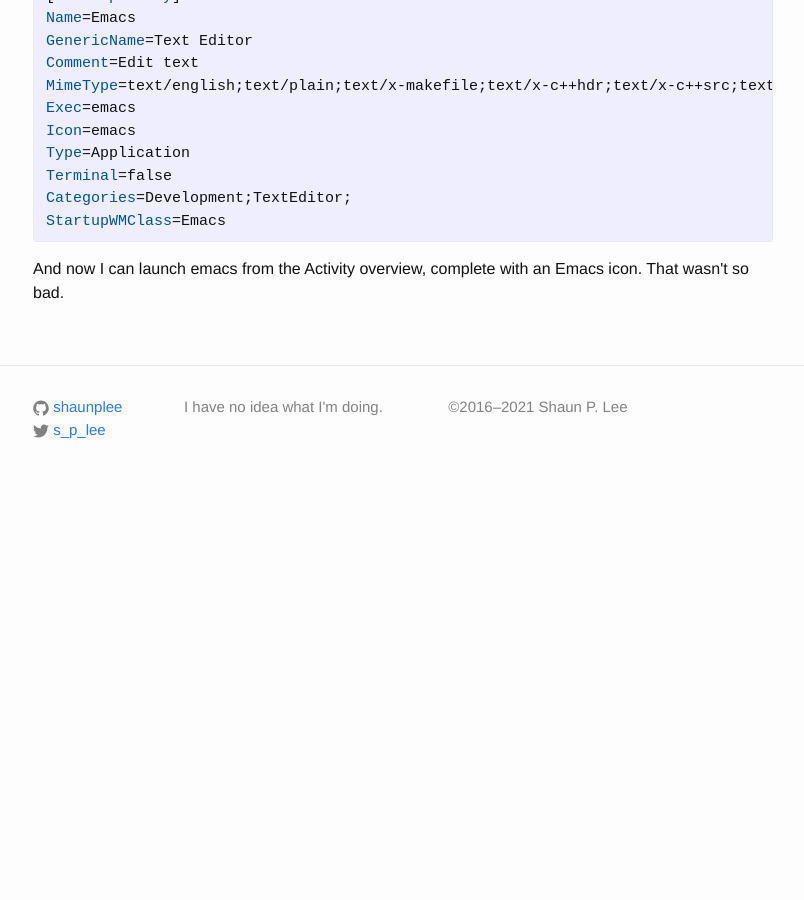
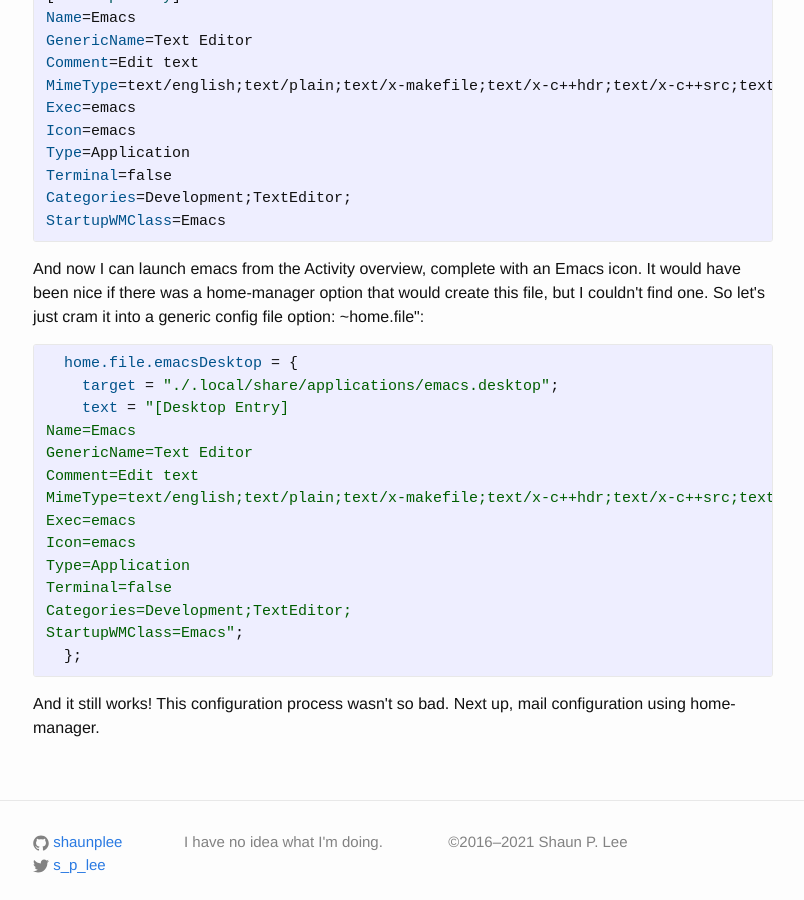
Before and after one commit to shaunplee/shaunplee.github.io, a Jekyll site: the page built from _posts/2021-03-15-nix-home-manager.html, in a window 1280 px wide and 900 px high, scrolled down 3828 px. Shown: the whole window, without its empty margins (237-1041 px from the left). Built offline with Jekyll 4.4.1, drawn with Linux system fonts in a browser that asks for light colours; before the commit the page ends 4329 px from its top, so only the background shows below that.

Commit message:
Add configuration for emacs.desktop file.

```diff
--- a/_posts/2021-03-15-nix-home-manager.html
+++ b/_posts/2021-03-15-nix-home-manager.html
@@ -242,7 +242,28 @@ Digging around led me to some instructions on using <a href="https://bitbucket.o
 </div>
 
 <p>
-And now I can launch emacs from the Activity overview, complete with an Emacs icon. That wasn't so bad.
+And now I can launch emacs from the Activity overview, complete with an Emacs icon. It would have been nice if there was a home-manager option that would create this file, but I couldn't find one. So let's just cram it into a generic config file option: ~home.file":
+</p>
+<div class="org-src-container">
+<pre class="src src-nix">  <span style="color: #00538b;">home.file.emacsDesktop</span> = {
+    <span style="color: #00538b;">target</span> = <span style="color: #005e00;">"./.local/share/applications/emacs.desktop"</span>;
+    <span style="color: #00538b;">text</span> = <span style="color: #005e00;">"[Desktop Entry]</span>
+<span style="color: #005e00;">Name=Emacs</span>
+<span style="color: #005e00;">GenericName=Text Editor</span>
+<span style="color: #005e00;">Comment=Edit text</span>
+<span style="color: #005e00;">MimeType=text/english;text/plain;text/x-makefile;text/x-c++hdr;text/x-c++src;text/x-chdr;text/x-csrc;text/x-java;text/x-moc;text/x-pascal;text/x-tcl;text/x-tex;application/x-shellscript;text/x-c;text/x-c++;</span>
+<span style="color: #005e00;">Exec=emacs</span>
+<span style="color: #005e00;">Icon=emacs</span>
+<span style="color: #005e00;">Type=Application</span>
+<span style="color: #005e00;">Terminal=false</span>
+<span style="color: #005e00;">Categories=Development;TextEditor;</span>
+<span style="color: #005e00;">StartupWMClass=Emacs"</span>;
+  };
+</pre>
+</div>
+
+<p>
+And it still works! This configuration process wasn't so bad. Next up, mail configuration using home-manager.
 </p>
 </div>
 </div>
```
